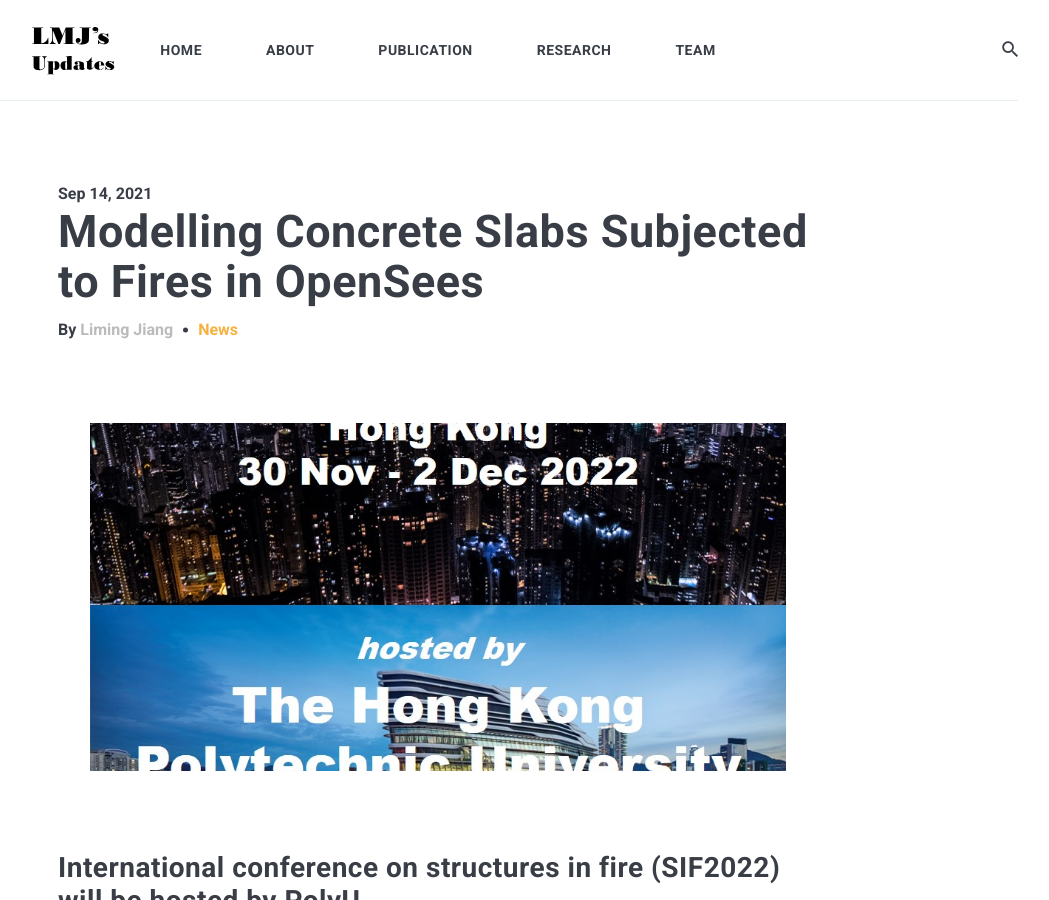
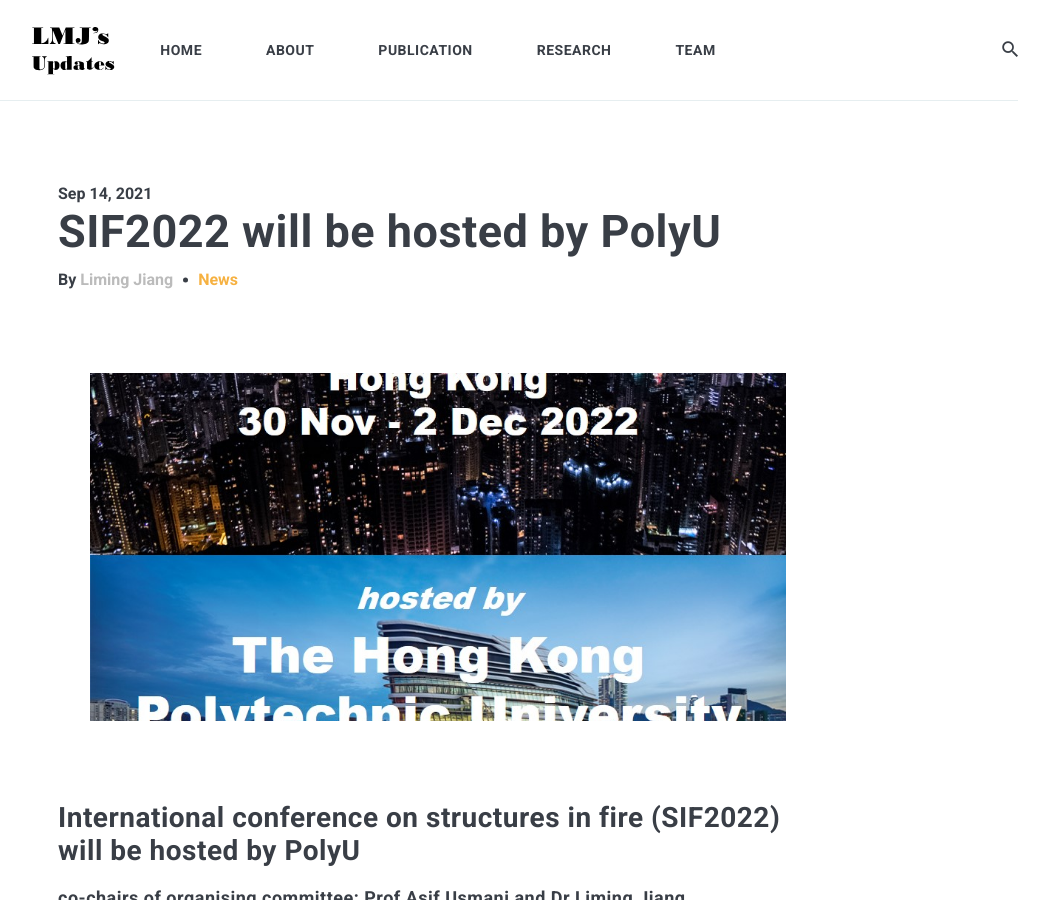
Before and after one commit to LimingXLiming/JiangLiming, a Jekyll site: the page built from _posts/2021-09-14-SIF2022-in-HongKong.markdown, in a window 1280 px wide and 900 px high. Shown: the whole window, without its empty margins (202-1251 px from the left). Built offline with Jekyll 4.4.1, drawn with Linux system fonts in a browser that asks for light colours; nearby versions of some CDN libraries.

Commit message:
Update 2021-09-14-SIF2022-in-HongKong.markdown

```diff
--- a/_posts/2021-09-14-SIF2022-in-HongKong.markdown
+++ b/_posts/2021-09-14-SIF2022-in-HongKong.markdown
@@ -1,6 +1,6 @@
 ---
 layout: post
-title:  Modelling Concrete Slabs Subjected to Fires in OpenSees
+title:  SIF2022 will be hosted by PolyU
 date:   2021-09-14 18:01:35 +0800
 image:  sif2022.jpg
 tags:   News
```
